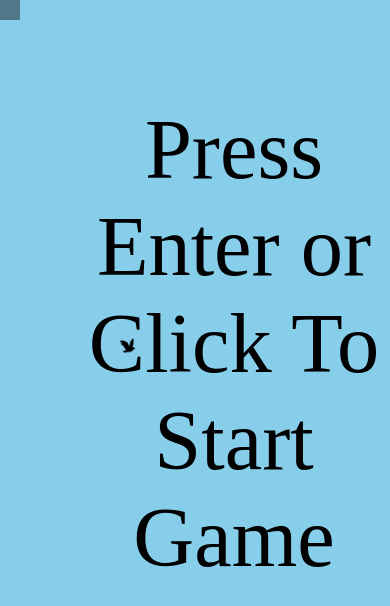
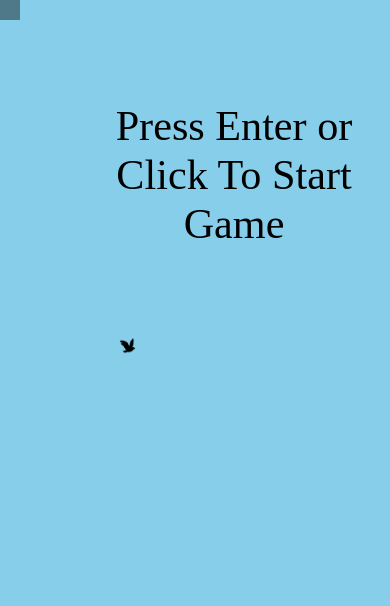
Before and after one commit to darkninja1/flappy.github.io, a plain HTML site: page index.html in a window 390 px wide. Drawn offline with Linux system fonts and the light colour scheme.

Commit message:
Update style.css

```diff
--- a/style.css
+++ b/style.css
@@ -118,4 +118,7 @@ body {
     height: 25px;
     width: 25px;
   }
+  .message {
+     font-size: 5vh;
+   }
 }
```
